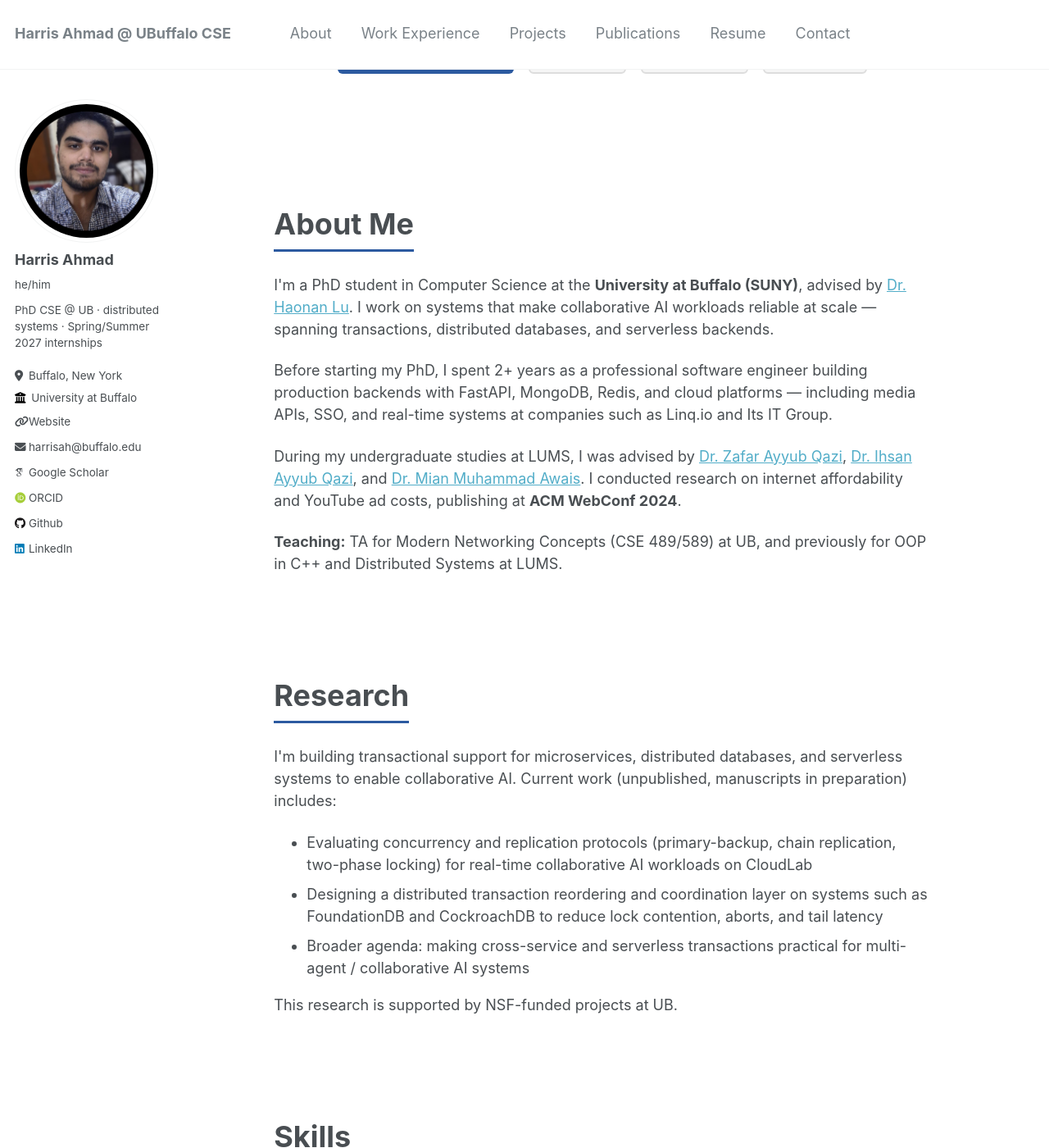
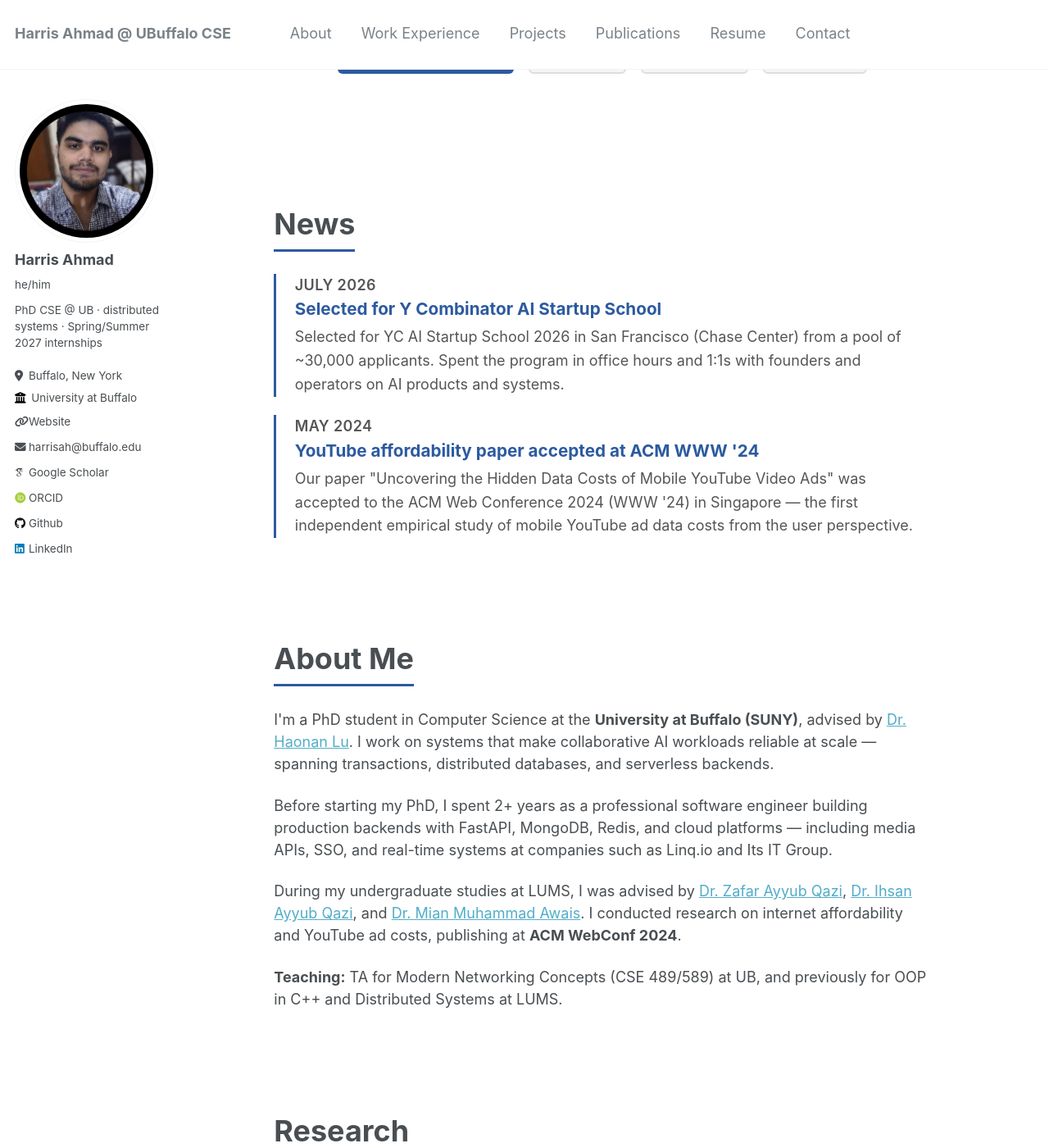
Before and after one commit to harris-ahmad/harris-ahmad.github.io, a Jekyll site: the page built from _pages/about.md, in a window 1280 px wide and 1400 px high, scrolled down 409 px. Shown: the whole window at 82% size. Built offline with Jekyll 4.4.1, drawn with Linux system fonts in a browser that asks for light colours; some web fonts are replaced; some of the changed text lies outside the part shown.

Commit message:
added a news section

```diff
--- /dev/null
+++ b/_data/news.yml
@@ -0,0 +1,19 @@
+# Add new items at the top (newest first).
+# date: ISO-ish for sorting; label: display date; title + body: copy
+
+- date: "2026-07"
+  label: "July 2026"
+  title: "Selected for Y Combinator AI Startup School"
+  body: >-
+    Selected for YC AI Startup School 2026 in San Francisco (Chase Center)
+    from a pool of ~30,000 applicants. Spent the program in office hours and
+    1:1s with founders and operators on AI products and systems.
+
+- date: "2024-05"
+  label: "May 2024"
+  title: "YouTube affordability paper accepted at ACM WWW '24"
+  body: >-
+    Our paper "Uncovering the Hidden Data Costs of Mobile YouTube Video Ads"
+    was accepted to the ACM Web Conference 2024 (WWW '24) in Singapore —
+    the first independent empirical study of mobile YouTube ad data costs
+    from the user perspective.
--- a/_pages/about.md
+++ b/_pages/about.md
@@ -24,6 +24,20 @@ keywords: "Harris Ahmad, PhD student, software engineer, distributed systems, tr
     <a href="https://github.com/harris-ahmad" class="btn-secondary" target="_blank">GitHub</a>
     <a href="https://www.linkedin.com/in/harris-ahmad1" class="btn-secondary" target="_blank">LinkedIn</a>
     <a href="mailto:harrisah@buffalo.edu?subject=Spring%2FSummer%202027%20internship" class="btn-secondary">Contact</a>
+  </div>
+</div>
+
+<!-- News Section -->
+<div class="section" id="news">
+  <h2>News</h2>
+  <div class="news-timeline">
+    {% for item in site.data.news %}
+    <div class="news-item">
+      <p class="news-date">{{ item.label }}</p>
+      <h3>{{ item.title }}</h3>
+      <p>{{ item.body }}</p>
+    </div>
+    {% endfor %}
   </div>
 </div>
 
@@ -133,7 +147,7 @@ keywords: "Harris Ahmad, PhD student, software engineer, distributed systems, tr
     <h3>YC AI Startup School</h3>
     <p class="experience-meta">Y Combinator • San Francisco, CA • July 2026</p>
     <ul>
-      <li>Selected participant at YC AI Startup School 2026 (Chase Center) — office hours and 1:1s with founders on AI products and systems</li>
+      <li>Selected participant at YC AI Startup School 2026 (Chase Center) from a pool of ~30,000 applicants — office hours and 1:1s with founders on AI products and systems</li>
     </ul>
     <div class="photo-gallery">
       <a href="/images/yc-ai-startup-school-2026/yc-badge.jpg" target="_blank" rel="noopener">
--- a/_pages/work-experience.md
+++ b/_pages/work-experience.md
@@ -22,7 +22,7 @@ gallery:
 **Y Combinator AI Startup School — San Francisco, CA** <br />
 _July 2026_
 
-- Selected for YC's AI Startup School 2026 at Chase Center — a multi-day program for builders working on AI products and research.
+- Selected for YC's AI Startup School 2026 at Chase Center from a pool of ~30,000 applicants — a multi-day program for builders working on AI products and research.
 - Joined office hours and 1:1 conversations with founders and operators about what we're building; networked with peers across AI systems, products, and research.
 
 {% include gallery caption="YC AI Startup School 2026 — San Francisco (Chase Center)" %}
--- a/_sass/_homepage.scss
+++ b/_sass/_homepage.scss
@@ -66,6 +66,37 @@
     border-bottom: 3px solid #2c5aa0;
     display: inline-block;
   }
+}
+
+.news-timeline {
+  display: flex;
+  flex-direction: column;
+  gap: 1.25rem;
+}
+
+.news-item {
+  padding-left: 1.25rem;
+  border-left: 3px solid #2c5aa0;
+
+  h3 {
+    font-size: 1.15rem;
+    margin: 0.15rem 0 0.4rem;
+    color: #2c5aa0;
+  }
+
+  p {
+    margin: 0;
+    color: #555;
+    line-height: 1.6;
+  }
+}
+
+.news-date {
+  font-size: 0.85rem;
+  font-weight: 600;
+  color: #888;
+  letter-spacing: 0.02em;
+  text-transform: uppercase;
 }
 
 .skills-list {
```
